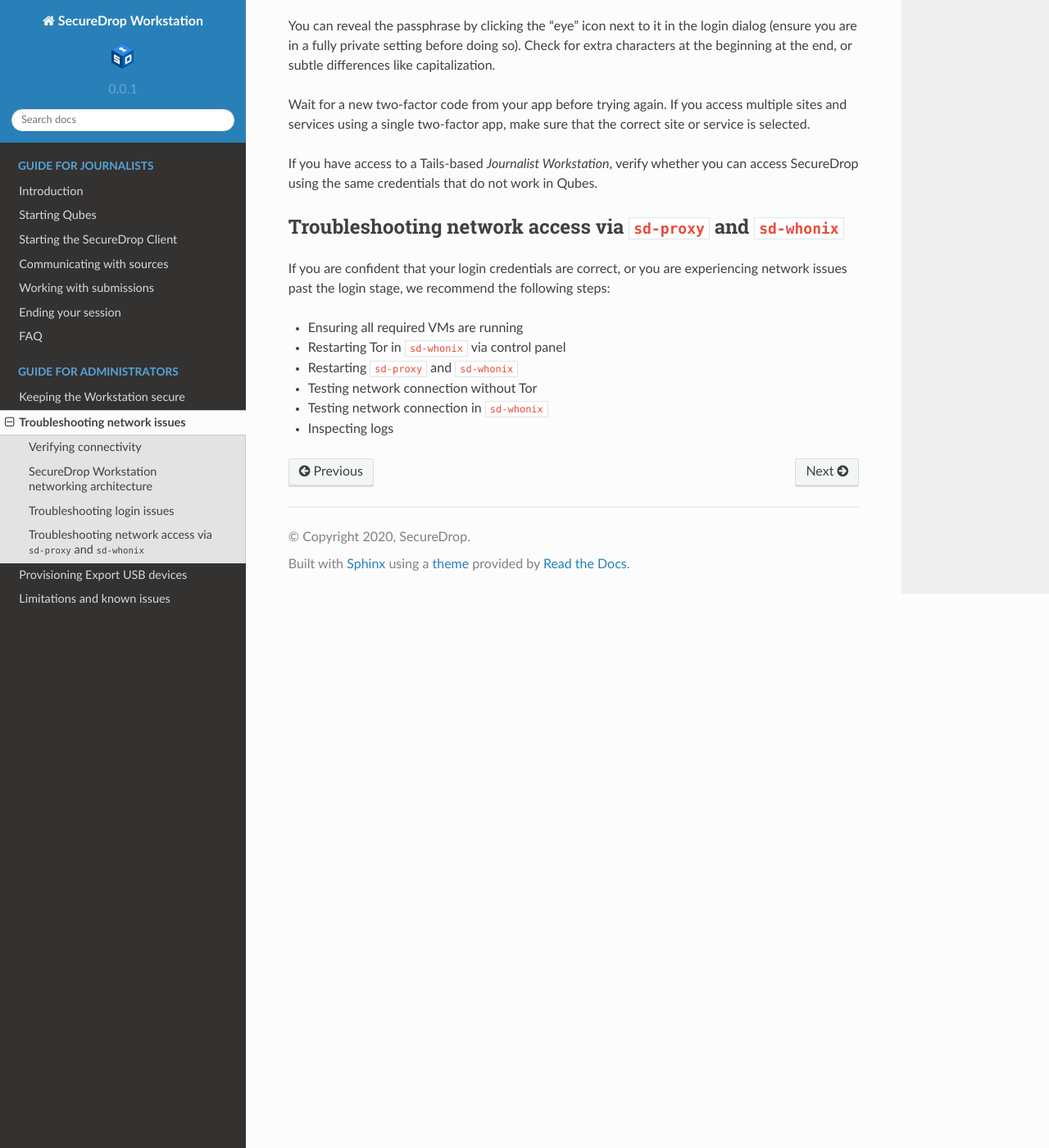
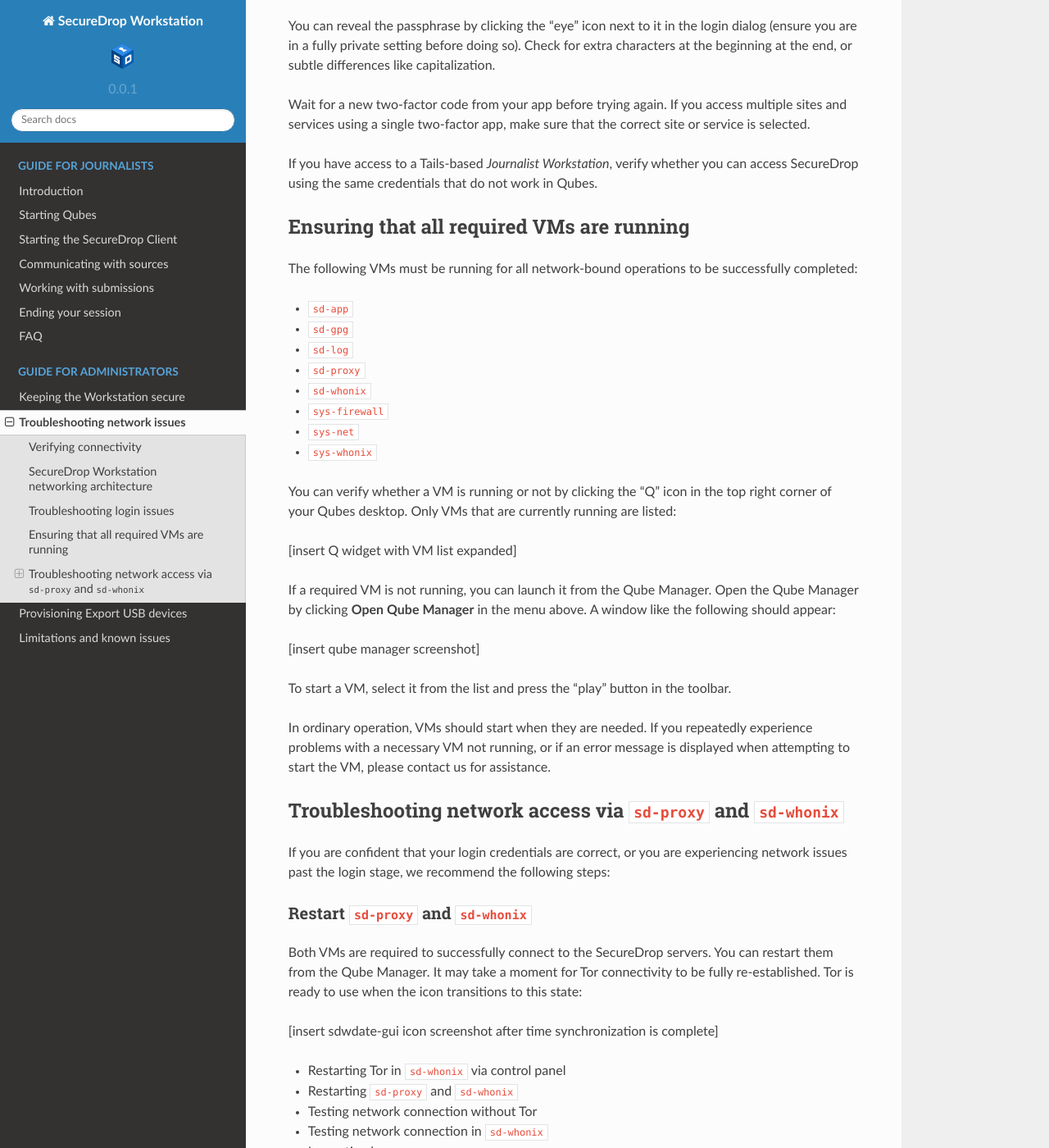
Before and after one commit to freedomofpress/securedrop-workstation-docs, a Sphinx documentation site: the page built from docs/admin/troubleshooting_network.rst, in a window 1280 px wide and 1400 px high, scrolled down 2007 px. Shown: the whole window at 82% size. Built offline with Sphinx 7.4.7 and the Read the Docs theme 2.0.0, drawn with Linux system fonts in a browser that asks for light colours.

Commit message:
Expand troubleshooting

```diff
--- a/docs/admin/troubleshooting_network.rst
+++ b/docs/admin/troubleshooting_network.rst
@@ -98,13 +98,55 @@
 If you have access to a Tails-based *Journalist Workstation*, verify whether you
 can access SecureDrop using the same credentials that do not work in Qubes.
 
+Ensuring that all required VMs are running
+------------------------------------------
+The following VMs must be running for all network-bound operations to be
+successfully completed:
+
+- ``sd-app``
+- ``sd-gpg``
+- ``sd-log``
+- ``sd-proxy``
+- ``sd-whonix``
+- ``sys-firewall``
+- ``sys-net``
+- ``sys-whonix``
+
+You can verify whether a VM is running or not by clicking the "Q" icon in the
+top right corner of your Qubes desktop. Only VMs that are currently running are
+listed:
+
+[insert Q widget with VM list expanded]
+
+If a required VM is not running, you can launch it from the Qube Manager. Open
+the Qube Manager by clicking **Open Qube Manager** in the menu above. A window
+like the following should appear:
+
+[insert qube manager screenshot]
+
+To start a VM, select it from the list and press the "play" button in the
+toolbar.
+
+In ordinary operation, VMs should start when they are needed. If you repeatedly
+experience problems with a necessary VM not running, or if an error message
+is displayed when attempting to start the VM, please contact us for assistance.
+
 Troubleshooting network access via ``sd-proxy`` and ``sd-whonix``
 -----------------------------------------------------------------
 If you are confident that your login credentials are correct, or you are
 experiencing network issues past the login stage, we recommend the following
 steps:
 
-- Ensuring all required VMs are running
+Restart ``sd-proxy`` and ``sd-whonix``
+~~~~~~~~~~~~~~~~~~~~~~~~~~~~~~~~~~~~~~
+Both VMs are required to successfully connect to the SecureDrop servers. You can
+restart them from the Qube Manager. It may take a moment for Tor connectivity
+to be fully re-established. Tor is ready to use when the icon transitions to
+this state:
+
+[insert sdwdate-gui icon screenshot after time synchronization is complete]
+
+
 - Restarting Tor in ``sd-whonix`` via control panel
 - Restarting ``sd-proxy`` and ``sd-whonix``
 - Testing network connection without Tor
```
